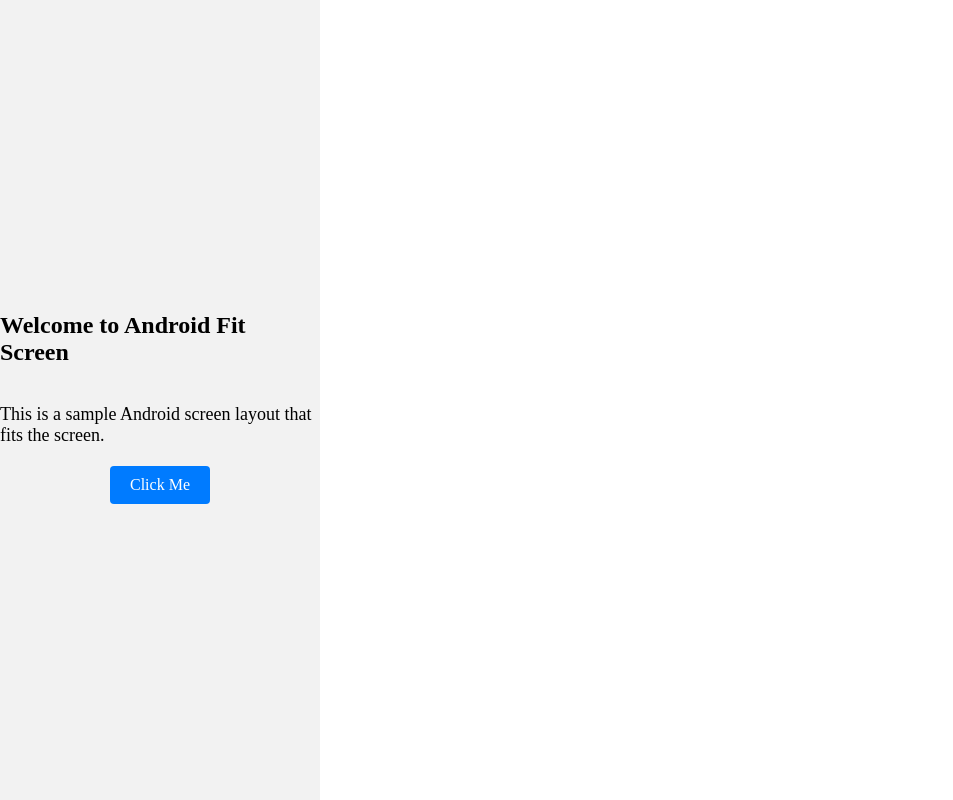
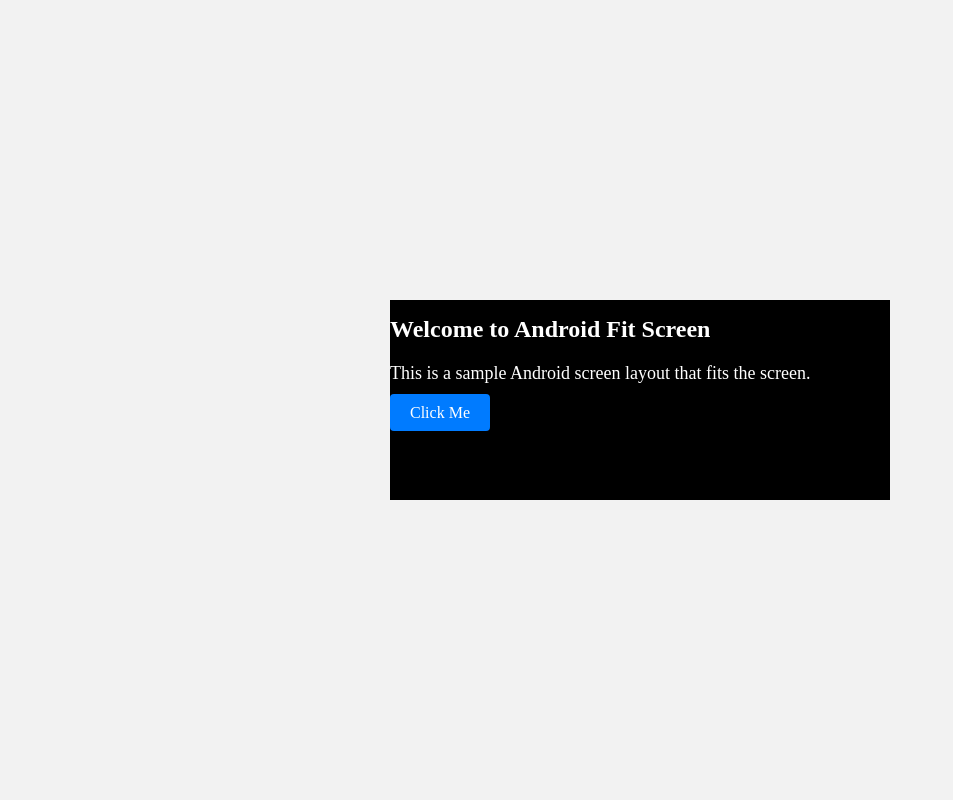
Before and after one commit to omarfarukbhuiyan/Zeba, a plain HTML site: page index.html in a window 1280 px wide. Shown: the whole page, without its empty margins (0-953 px from the left). Drawn offline with Linux system fonts and the light colour scheme.

Commit message:
first commit

```diff
--- a/index.html
+++ b/index.html
@@ -6,9 +6,11 @@
 </head>
 <body>
   <div class="container">
-    <h1 class="header">Welcome to Android Fit Screen</h1>
+    <div class="div2">
+        <h1 class="header">Welcome to Android Fit Screen</h1>
     <p class="content">This is a sample Android screen layout that fits the screen.</p>
     <a href="#" class="button">Click Me</a>
+    </div>
   </div>
 </body>
 </html>
--- a/sytle/style.css
+++ b/sytle/style.css
@@ -1,5 +1,4 @@
-html, body {
-    max-width: 50%;
+html, body{
     height: 100%;
     margin: 0;
     padding: 0;
@@ -13,16 +12,22 @@ html, body {
     align-items: center;
     background-color: #f2f2f2;
   }
+  .div2{
+    height: 200px; width: 500px;
+    background-color: black;
+  }
 
   .header {
     font-size: 24px;
     font-weight: bold;
     margin-bottom: 20px;
+    color: white;
   }
 
   .content {
     font-size: 18px;
     margin-bottom: 20px;
+    color: white;
   }
 
   .button {
```
